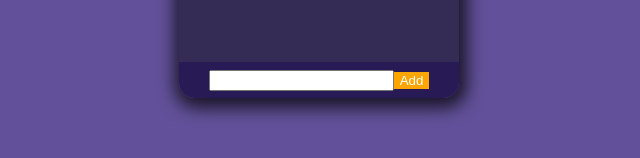
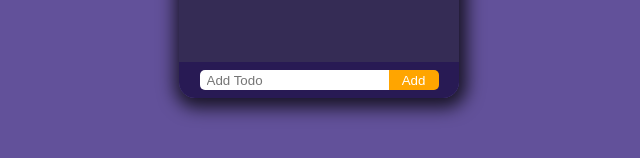
Before and after one commit to nyh98/todolist, a React (Create React App) app: page / in a window 1280 px wide. Shown: the part 452-610 px from the top of the page, without its empty margins (321-961 px from the left). Built offline with nearby package versions, Linux system fonts and the light colour scheme.

Commit message:
인풋 스타일 구현

```diff
--- a/src/components/inputText/InputText.jsx
+++ b/src/components/inputText/InputText.jsx
@@ -5,14 +5,20 @@ export default function InputText({ setDataFuction }) {
   let text = '';
   return (
     <nav className={styles.inputText}>
-      <input id="input" type="text" onInput={ev => (text = ev.target.value)} />
+      <input
+        id="list-input-box"
+        type="text"
+        placeholder="Add Todo"
+        onInput={e => (text = e.target.value)}
+        className={styles['input-box']}
+      />
       <button
         className={styles['input-button']}
         onClick={e => {
           if (text) {
             setDataFuction(prev => [...prev, text]);
           }
-          document.getElementById('input').value = '';
+          document.getElementById('list-input-box').value = '';
         }}
       >
         Add
--- a/src/components/inputText/InputText.module.css
+++ b/src/components/inputText/InputText.module.css
@@ -10,6 +10,24 @@
 }
 
 .input-button {
+  cursor: pointer;
+  height: 20px;
+  width: 50px;
+  border-top-right-radius: 5px;
+  border-bottom-right-radius: 5px;
   background-color: orange;
   color: white;
 }
+
+.input-box {
+  border: 0;
+  padding-left: 7px;
+  height: 18px;
+  width: 180px;
+  border-top-left-radius: 5px;
+  border-bottom-left-radius: 5px;
+}
+
+.input-box:focus {
+  outline: none;
+}
```
